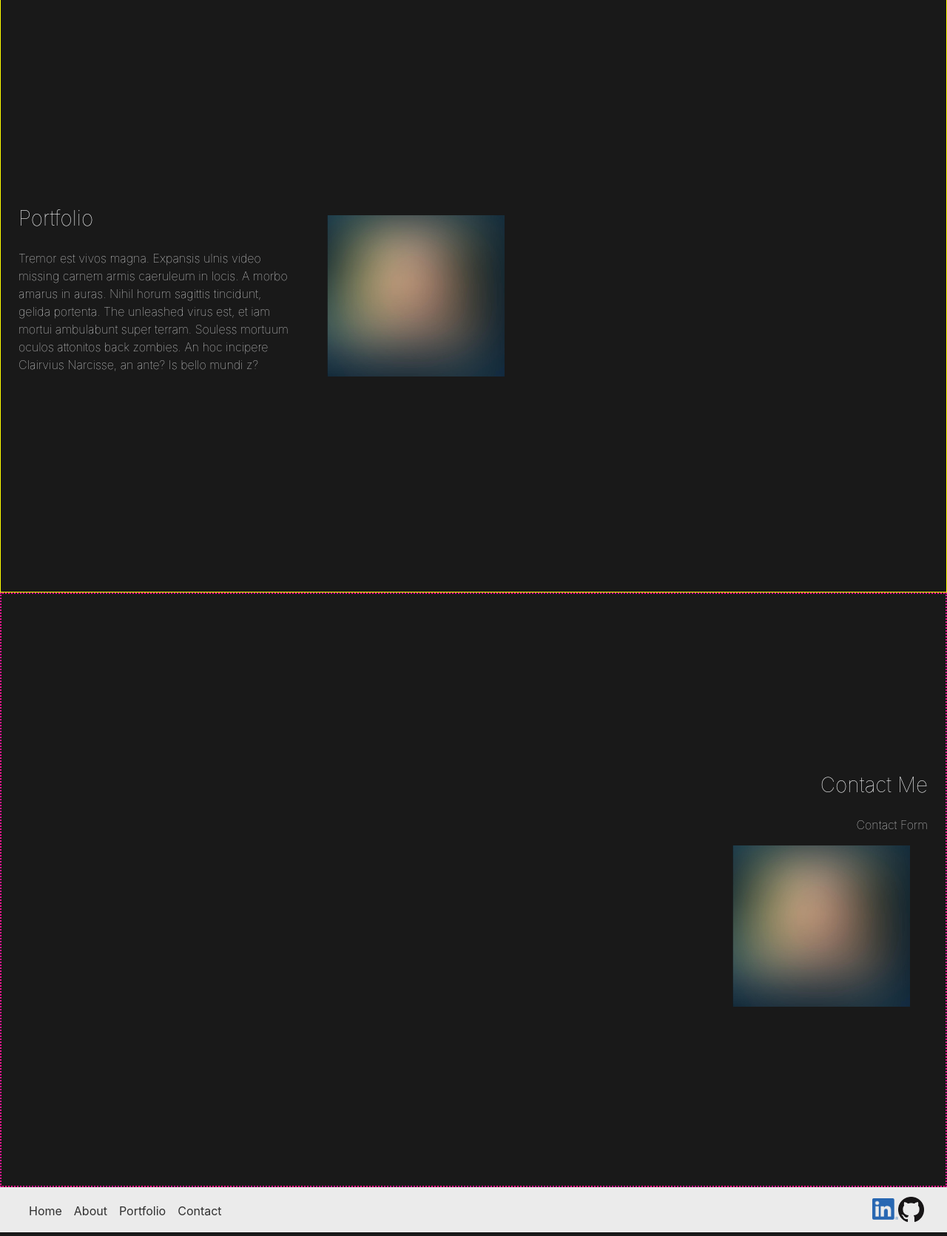
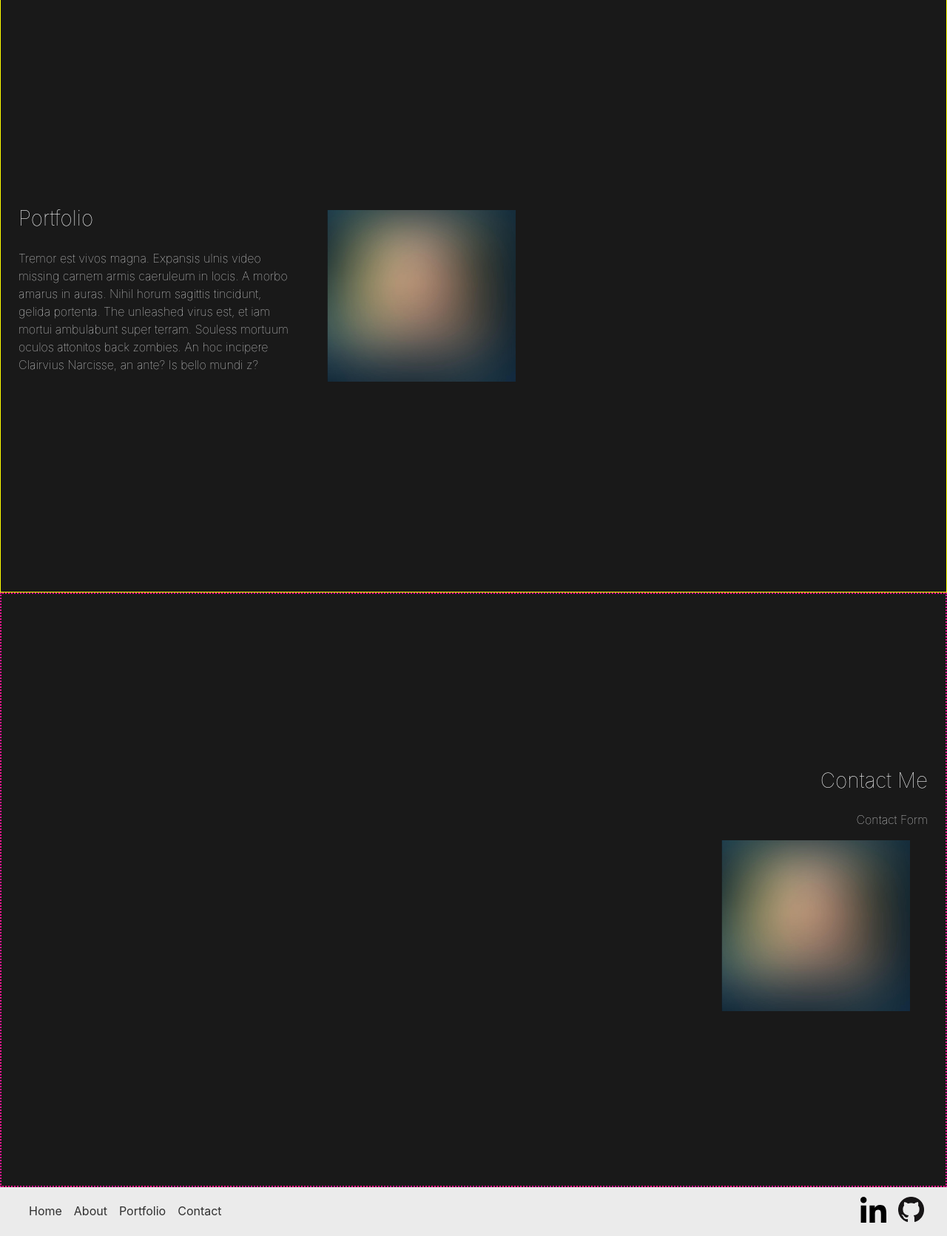
Before and after one commit to EricaTollefson/erica-tollefson-portfolio, a PHP site: page / in a window 1280 px wide. Shown: the part 1629-3300 px from the top of the page at 74% size. Run offline with PHP 8.4, Linux system fonts and the light colour scheme.

Commit message:
change ids to classes and other code clean up per meeting with Brent

```diff
--- a/public_html/index.php
+++ b/public_html/index.php
@@ -52,15 +52,15 @@
 			</nav>
 		</div>
 
-		<div class="container-fluid" id="header">
+		<div class="container-fluid header">
 			<!--parent must be full height-->
 			<div class="row min-vh-100 w-100">
-					<div class="p-0 my-auto mx-auto mr-lg-5 mr-xl-4 col-md-1 d-block" style="width:auto;"><img src="images/placeholder.jpg" alt="a blurry image" width="255" height="auto"></div>
+					<div class="p-0 my-auto mx-auto mr-lg-5 mr-xl-4 col-md-1 d-block" style="width:auto;"><img class="placeholder-img" src="images/placeholder.jpg" alt="a blurry image"></div>
 				<div class="p-0 mt-0 mb-5 my-md-auto mx-auto ml-lg-5 ml-xl-4 col-md-5 d-block"><h3 class="text-center text-light" >Erica Tollefson</h3><h5 class="text-center text-light">Web Developer</h5></div>
 				</div>
 			</div>
 
-			<div class="container-fluid" id="about">
+			<div class="container-fluid about" >
 				<div class="row min-vh-100 clearfix">
 					<div class="col-sm-5 col-4">
 
@@ -72,19 +72,19 @@
 				</div>
 			</div>
 
-			<div class="container-fluid" id="portfolio">
+			<div class="container-fluid portfolio" >
 				<div class="row min-vh-100 clearfix">
 					<div class="col-sm-4 col-4 my-auto d-block float-left pl-4 py-4" style="width:auto;">
 						<h3 class="text-left text-light pb-3">Portfolio</h3>
 						<p class="text-left text-light mr-sm-3">Tremor est vivos magna. Expansis ulnis video missing carnem armis caeruleum in locis. A morbo amarus in auras. Nihil horum sagittis tincidunt, gelida portenta. The unleashed virus est, et iam mortui ambulabunt super terram. Souless mortuum oculos attonitos back zombies. An hoc incipere Clairvius Narcisse, an ante? Is bello mundi z?</p>
 					</div>
 					<div class="col-sm-5 col-3 my-auto">
-						<img src="images/placeholder.jpg" alt="a blurry image" width="240" height="auto">
+						<img class="placeholder-img" src="images/placeholder.jpg" alt="a blurry image">
 					</div>
 				</div>
 			</div>
 
-		<div class="container-fluid" id="contact">
+		<div class="container-fluid contact" >
 			<div class="row min-vh-100 clearfix">
 				<div class="col-sm-5 col-4">
 
@@ -93,7 +93,7 @@
 					<h3 class="text-right text-light pb-3">Contact Me</h3>
 					<p class="text-right text-light ml-sm-3">Contact Form</p>
 				<div class="col-sm-7 col-8 my-auto d-block float-right pr-4" style="width:auto;">
-					<img class="ml-sm-3" src="images/placeholder.jpg" alt="a blurry image" width="240" height="auto">
+					<img class="ml-sm-3 placeholder-img" src="images/placeholder.jpg" alt="a blurry image">
 				</div>
 				</div>
 			</div>
@@ -102,8 +102,8 @@
 		<div class="clearfix">
 			<nav class="navbar navbar-collapse-xs navbar-expand-md navbar-light" style="background-color: #ebebeb;">
 				<div class="container d-inline ml-0 mw-100">
-					<a class="navbar-brand float-md-right mr-md-0 my-md-0" href="https://github.com/EricaTollefson" target="_blank"><img src="images/GitHub-Mark-64px.png" alt="link to my github" width="35px" height="auto"></a>
-					<a class="navbar-brand float-md-right mr-md-0 my-md-0" href="https://www.linkedin.com/in/erica-tollefson-nm/" target="_blank"><img src="images/LI-In-Bug.png" alt="link to my linkedin page" width="35px" height="auto"></a>
+					<a class="navbar-brand float-md-right mr-md-0 my-md-0" href="https://github.com/EricaTollefson" target="_blank"><img class="icon" src="images/GitHub-Mark-64px.png" alt="link to my github"></a>
+					<a class="navbar-brand float-md-right mr-md-3 my-md-0" href="https://www.linkedin.com/in/erica-tollefson-nm/" target="_blank"><img class="icon" src="images/linkedin-in-brands.svg" alt="link to my linkedin page"></a>
 					<button class="navbar-toggler float-left mt-1 mr-3" type="button" data-toggle="collapse" data-target="#navbarNavAltMarkup" aria-controls="navbarNavAltMarkup" aria-expanded="false" aria-label="Toggle navigation">
 						<span class="navbar-toggler-icon"></span>
 					</button>
--- a/public_html/styles.css
+++ b/public_html/styles.css
@@ -2,8 +2,17 @@ h3, h5, p {
 	font-weight: lighter;
 }
 
+.placeholder-img {
+	width: 255px;
+	height: auto;
+}
 
-#header {
+.icon {
+	width: 35px;
+	height: auto;
+}
+
+.header {
 
 
 }
@@ -12,25 +21,18 @@ h3, h5, p {
 
 }
 
-#about {
+.about {
  border: 2px dotted red;
 }
 
-#portfolio {
+.portfolio {
 	border: 1.5px solid yellow;
 }
 
-#contact {
+.contact {
 	border: 2px dotted deeppink;
 }
 
-#footer {
-	border: 1.5px dotted orange;
-}
-
-{
-	bottom: 0;
-}
 
 @media (max-width: 768px) {
 	.navbar-collapse.bottom {
@@ -58,7 +60,7 @@ h3, h5, p {
 		transition: bottom 0.1s ease-out;
 	}
 
-	#header {
+	.header {
 		margin-bottom: -60px !important;
 	}
 
```
Also changed, not shown: public_html/images/linkedin-in-brands.svg (added).
